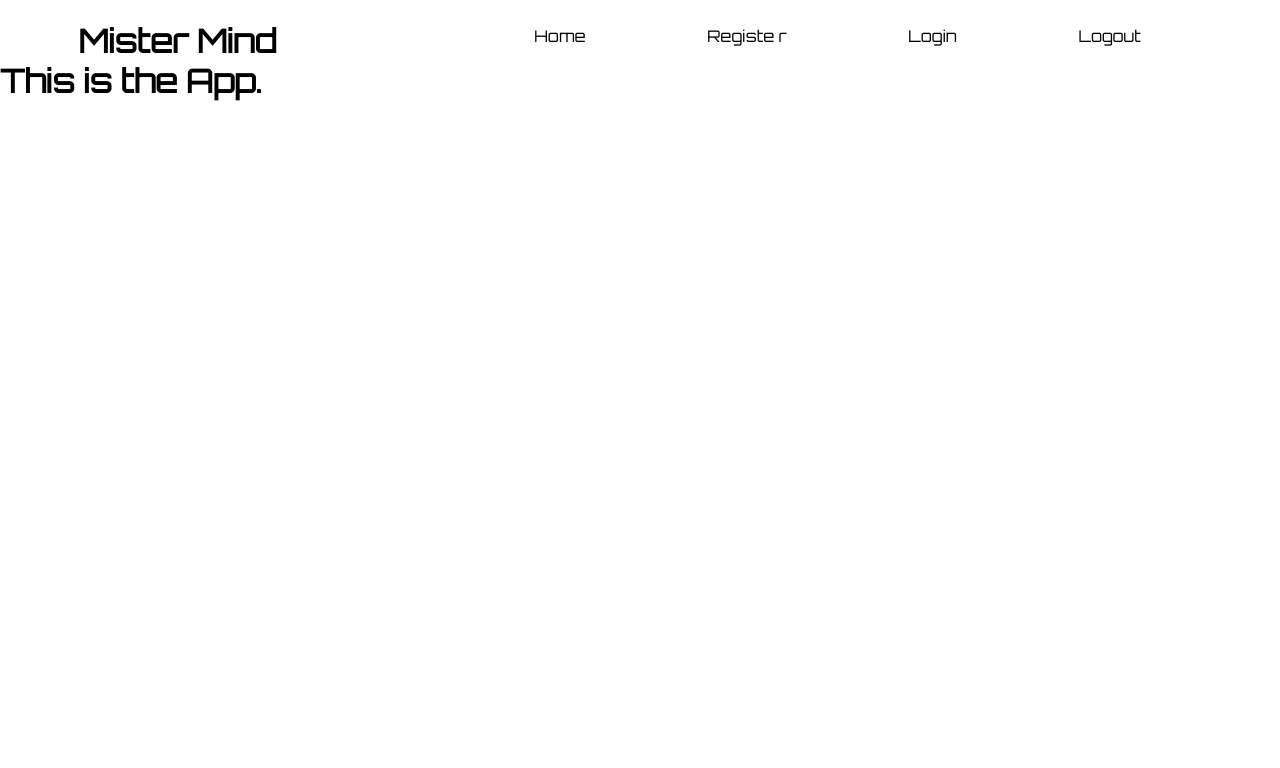
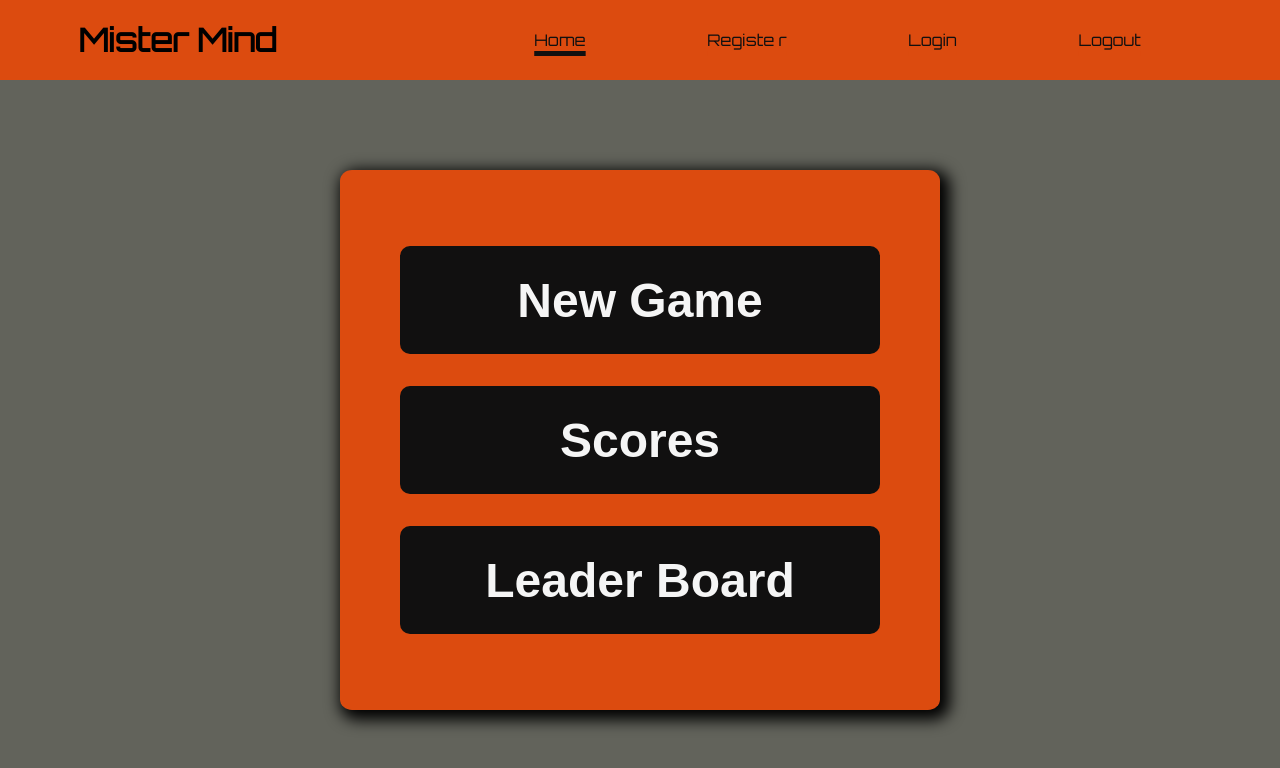
Before and after one commit to JonathanDPotter/mister-mind, a React (Create React App) app in the folder client/: page / in a window 1280 px wide. Shown: the top 768 px of the page. Built offline with nearby package versions, Linux system fonts and the light colour scheme.

Commit message:
home page finished

```diff
--- a/client/src/App.tsx
+++ b/client/src/App.tsx
@@ -1,17 +1,20 @@
 import React from "react";
 import { BrowserRouter as Router, Routes, Route } from "react-router-dom";
 import NavBar from "./components/NavBar/NavBar";
+import Home from "./components/pages/Home";
 
 function App() {
   return (
     <Router>
       <NavBar />
       <Routes>
-        <Route path="/" element={<h1>This is the App.</h1>} />
+        <Route path="/" element={<Home />} />
         <Route path="/login" element={<h1>Login</h1>} />
         <Route path="/logout" element={<h1>Logout</h1>} />
         <Route path="/Register" element={<h1>Register</h1>} />
-        <Route path="/Game" element={<h1>Game</h1>} />
+        <Route path="/game" element={<h1>Game</h1>} />
+        <Route path="/scores" element={<h1>Scores</h1>} />
+        <Route path="/leader" element={<h1>Leader</h1>} />
       </Routes>
     </Router>
   );
--- /dev/null
+++ b/client/src/_theme.scss
@@ -0,0 +1,24 @@
+// colors
+$grey: #62635b;
+$orange: #dc4b0f;
+$white: whitesmoke;
+$black: #111010;
+
+// sizes
+$border-button-radius: 10px;
+
+@mixin flex-column-center {
+  display: flex;
+  flex-direction: column;
+  align-items: center;
+  justify-content: center;
+}
+
+@mixin border-round {
+  border-radius: 2%;
+}
+
+@mixin box-shadow {
+  -webkit-box-shadow: 5px 5px 15px 5px #000000;
+box-shadow: 5px 5px 15px 5px #000000;
+}
--- a/client/src/components/NavBar/NavBar.scss
+++ b/client/src/components/NavBar/NavBar.scss
@@ -1,9 +1,12 @@
+@use "../../theme";
+
 header {
-  height: 5vh;
+  height: 10vh;
   width: 100vw;
-  line-height: 5vh;
   display: flex;
   justify-content: space-around;
+  align-items: center;
+  background-color: theme.$orange;
 
   nav {
     width: 60%;
@@ -12,9 +15,16 @@ header {
       display: flex;
       justify-content: space-around;
 
-      .nav-link {
-        text-decoration: none;
-        color: black;
+      .nav {
+        color: theme.$black;
+        text-decoration: underline 5px;
+        text-decoration-color: theme.$orange;
+        text-underline-offset: 5px;
+        transition: text-decoration-color 500ms;
+      }
+      .active {
+        text-decoration-color: theme.$black;
+        transition: text-decoration-color 500ms;
       }
     }
   }
--- a/client/src/components/NavBar/NavBar.tsx
+++ b/client/src/components/NavBar/NavBar.tsx
@@ -8,16 +8,28 @@ const NavBar = () => {
       <h1>Mister Mind</h1>
       <nav>
         <ul>
-          <NavLink className="nav-link" to="/login">
+          <NavLink
+            className={({ isActive }) => (isActive ? "active nav" : "nav")}
+            to="/"
+          >
             Home
           </NavLink>
-          <NavLink className="nav-link" to="/register">
+          <NavLink
+            className={({ isActive }) => (isActive ? "active nav" : "nav")}
+            to="/register"
+          >
             Registe r
           </NavLink>
-          <NavLink className="nav-link" to="/login">
+          <NavLink
+            className={({ isActive }) => (isActive ? "active nav" : "nav")}
+            to="/login"
+          >
             Login
           </NavLink>
-          <NavLink className="nav-link" to="/logout">
+          <NavLink
+            className={({ isActive }) => (isActive ? "active nav" : "nav")}
+            to="/logout"
+          >
             Logout
           </NavLink>
         </ul>
--- /dev/null
+++ b/client/src/components/pages/Home.tsx
@@ -0,0 +1,32 @@
+import React, { MouseEvent } from "react";
+import { useNavigate } from "react-router-dom";
+import "./page.scss";
+
+const Home = () => {
+  const navigate = useNavigate();
+
+  const handleClick = (event: MouseEvent) => {
+    const { id } = event.currentTarget;
+    if (id === "game") navigate("/game");
+    if (id === "scores") navigate("/scores");
+    if (id === "leader") navigate("/leader");
+  };
+
+  return (
+    <div className="page">
+      <div className="card">
+        <button id="game" onClick={handleClick}>
+          New Game
+        </button>
+        <button id="scores" onClick={handleClick}>
+          Scores
+        </button>
+        <button id="leader" onClick={handleClick}>
+          Leader Board
+        </button>
+      </div>
+    </div>
+  );
+};
+
+export default Home;
--- /dev/null
+++ b/client/src/components/pages/page.scss
@@ -0,0 +1,36 @@
+@use "../../theme";
+
+.page {
+  height: 90vh;
+  width: 100vw;
+  overflow-y: hidden;
+  background-color: theme.$grey;
+  @include theme.flex-column-center;
+
+  .card {
+    height: 75%;
+    width: 75%;
+    max-width: 600px;
+    @include theme.flex-column-center;
+    @include theme.border-round;
+    @include theme.box-shadow;
+    background-color: theme.$orange;
+
+    button {
+      height: 20%;
+      width: 80%;
+      border: none;
+      margin: 1rem 0;
+      border-radius: theme.$border-button-radius;
+      font-size: 3rem;
+      font-weight: 800;
+      background-color: theme.$black;
+      color: theme.$white;
+
+      &:active {
+        transform: translateY(4px);
+        color: theme.$orange;
+      }
+    }
+  }
+}
```
Also changed, not shown: 2 other files (tests, documents, lock files or other folders).
